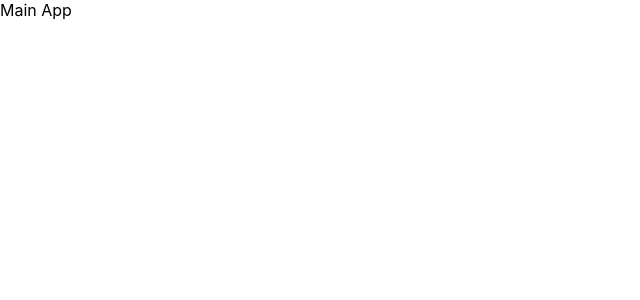
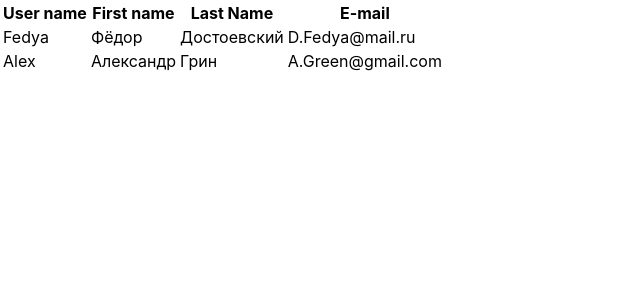
Before and after one commit to Djangoleg/LearningDjangoREST, a React (Create React App) app in the folder todo/frontend/: page / in a window 1280 px wide. Shown: the top 300 px of the page, without its empty margins (0-640 px from the left). Built offline with nearby package versions, Linux system fonts and the light colour scheme.

Commit message:
Edit users

```diff
--- a/todo/frontend/src/App.js
+++ b/todo/frontend/src/App.js
@@ -1,6 +1,7 @@
 import logo from './logo.svg';
 import './App.css';
 import React from 'react'
+import UserList from "./components/User";
 
 class App extends React.Component {
     constructor(props) {
@@ -10,13 +11,36 @@ class App extends React.Component {
         }
     }
 
-    render() {
-        return (
-            <div>
-                Main App
-            </div>
-        )
-    }
+    componentDidMount() {
+       const users = [
+           {
+               'username': 'Fedya',
+               'first_name': 'Фёдор',
+               'last_name': 'Достоевский',
+               'email': 'D.Fedya@mail.ru'
+           },
+           {
+               'username': 'Alex',
+               'first_name': 'Александр',
+               'last_name': 'Грин',
+               'email': 'A.Green@gmail.com'
+           },
+       ]
+       this.setState(
+           {
+               'users': users
+           }
+       )
+   }
+
+   render () {
+       return (
+           <div>
+               <UserList users={this.state.users} />
+           </div>
+       )
+   }
+
 }
 
 export default App;
--- a/todo/frontend/src/components/User.js
+++ b/todo/frontend/src/components/User.js
@@ -41,4 +41,4 @@ const UserList = ({users}) => {
 }
 
 
-export default AuthorList
+export default UserList
```
